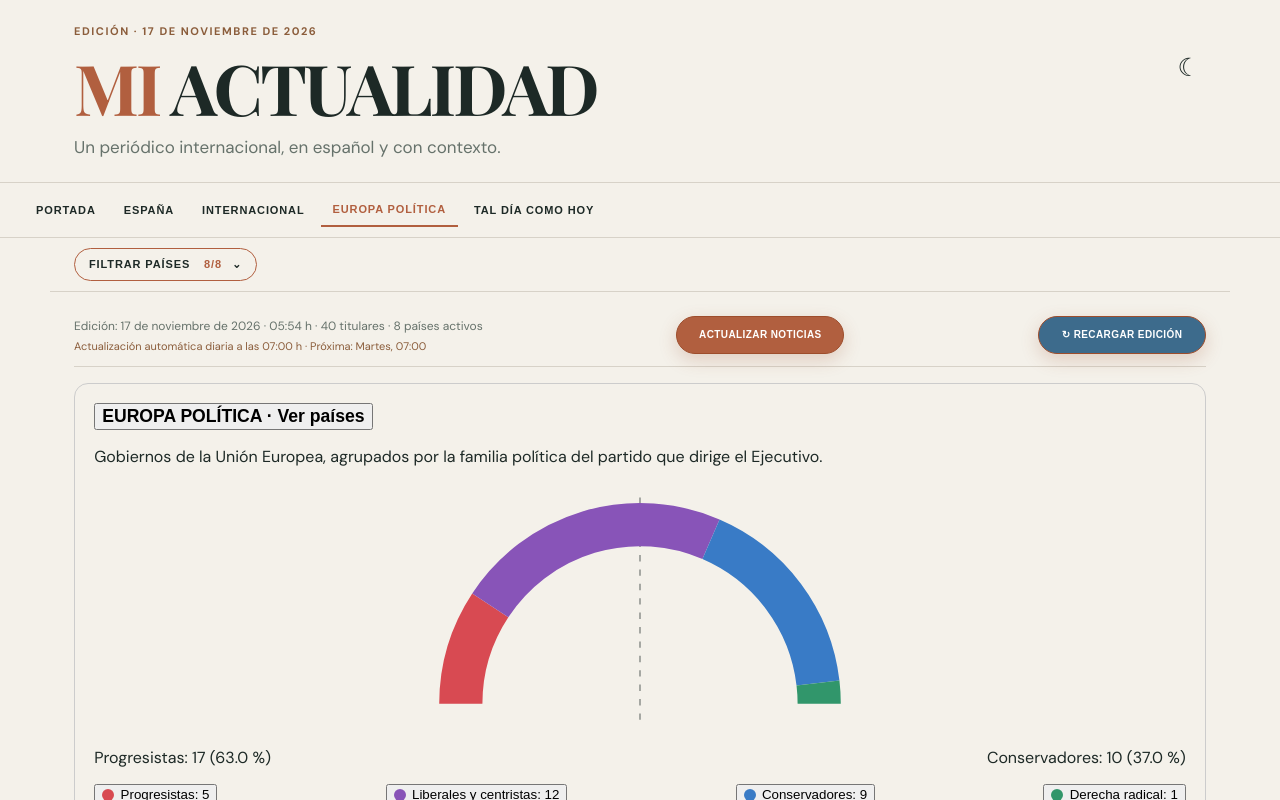
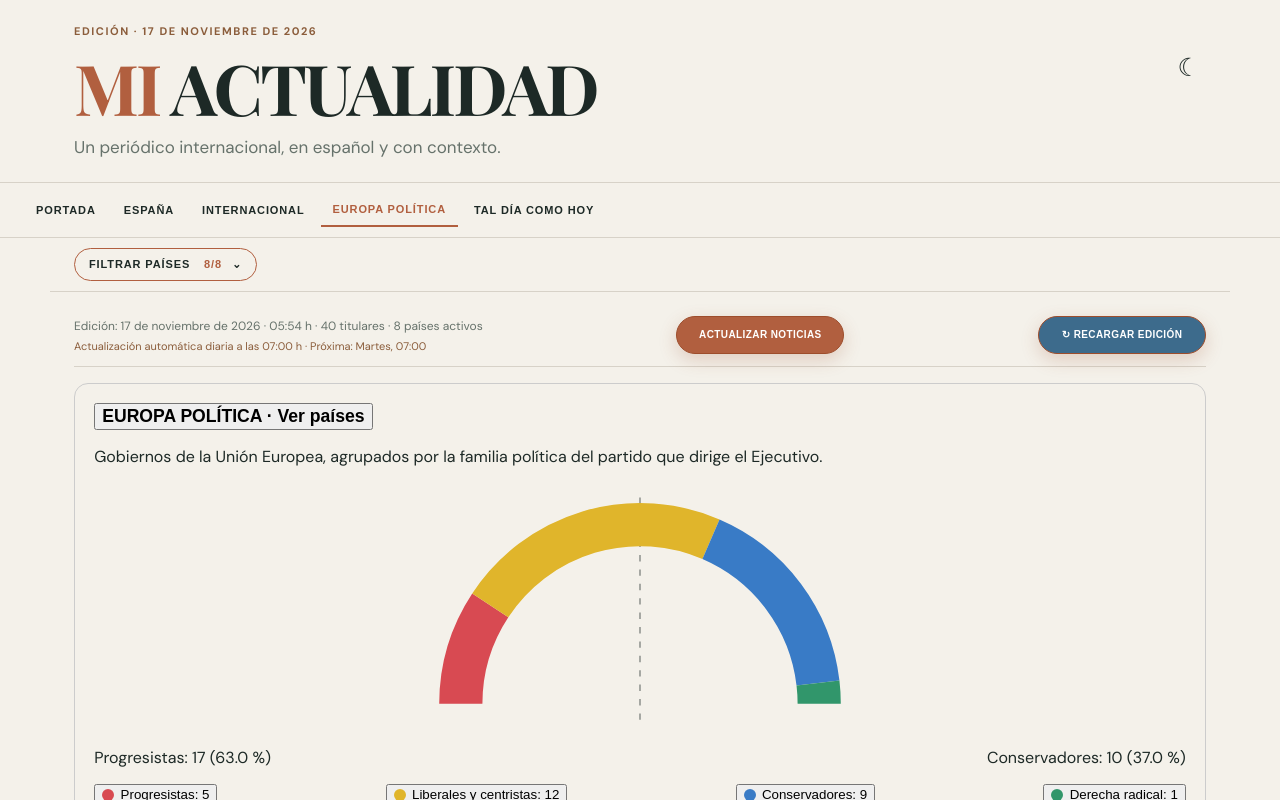
Before and after one commit to jalfpozuelo-alt/mi-actualidad, a React (Vite) app: page / in a window 1280 px wide. Both pictures are taken after a click on the button "EUROPA POLÍTICA". Shown: the top 800 px of the page. Built offline with nearby package versions, Linux system fonts and the light colour scheme.

Commit message:
Cambiar liberales y centristas a amarillo

```diff
--- a/src/EuropaPolitica.tsx
+++ b/src/EuropaPolitica.tsx
@@ -2,7 +2,7 @@ import React,{useEffect,useState} from 'react';
 type Government={country:string;leader:string;party:string;category:'red'|'purple'|'blue'|'green'|null;coalition?:string;majority?:string;since?:string;sourceUrl:string};
 type Dataset={verifiedAt:string|null;governments:Government[];excluded?:string[]};
 type Pipeline={stage:string;label:string;progress:number;ok:boolean};
-const colors={red:'#D84A52',purple:'#8854B8',blue:'#397BC6',green:'#31966B'};
+const colors={red:'#D84A52',purple:'#E0B52B',blue:'#397BC6',green:'#31966B'};
 const labels={red:'Progresistas',purple:'Liberales y centristas',blue:'Conservadores',green:'Derecha radical'};
 const members=['Alemania','Austria','Bélgica','Bulgaria','Chequia','Chipre','Croacia','Dinamarca','Eslovaquia','Eslovenia','España','Estonia','Finlandia','Francia','Grecia','Hungría','Irlanda','Italia','Letonia','Lituania','Luxemburgo','Malta','Países Bajos','Polonia','Portugal','Rumanía','Suecia'];
 const API='https://mi-actualidad.vercel.app/api';
```
